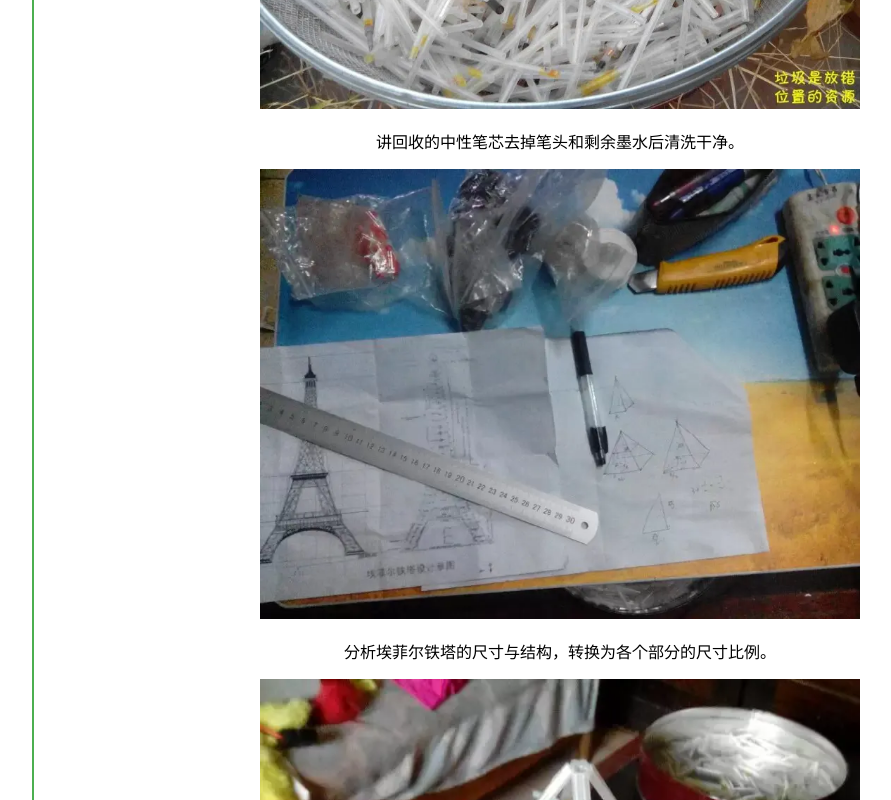
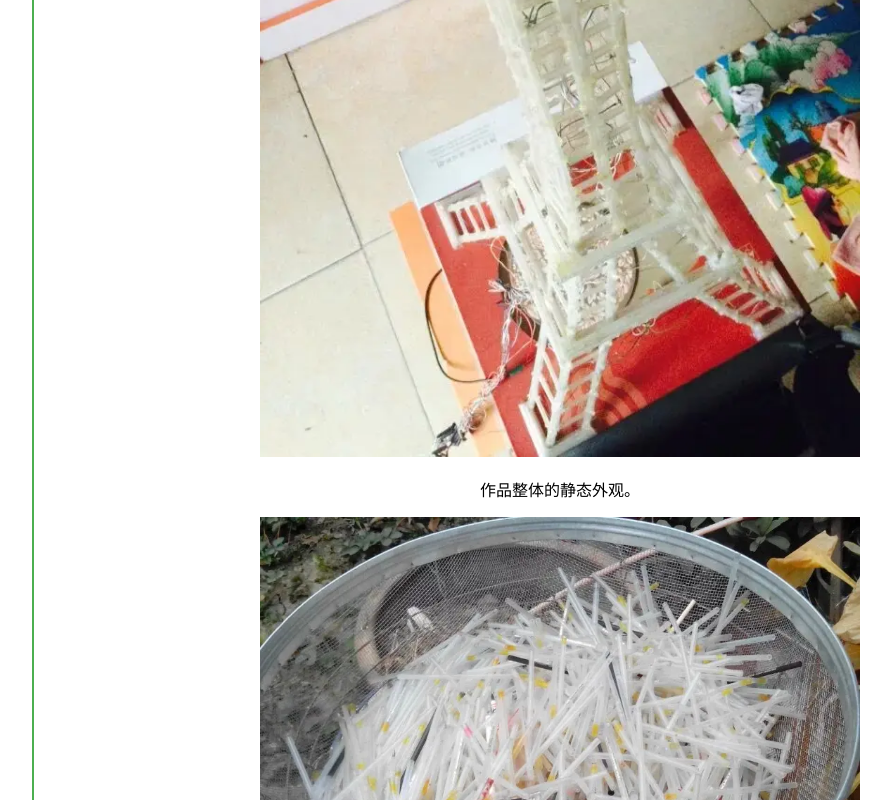
Before and after one commit to ander-ryu/personal-site, a plain HTML site: page previousProject.html in a window 1280 px wide. Shown: the part 1200-2000 px from the top of the page, without its empty margins (91-982 px from the left). Drawn offline with Linux system fonts and the light colour scheme.

Commit message:
Add files via upload

```diff
--- a/previousProject.html
+++ b/previousProject.html
@@ -37,8 +37,10 @@
         <h3 style="text-align: left;">2014.01 - 回收中性笔芯结合单片机</h3>
         <p style="text-align: left;"><b>技术关键词：</b>51单片机 / 回收笔芯手工 / 电子电路</p>
         <p>利用回收的中性笔芯手工复刻埃菲尔铁塔，然后添加LED灯光在作品上并用51单片机控制实现不同的展示效果。</p>
+        <img src="./2015.07.11-1.webp" alt="项目截图" width="600">
+        <p>作品整体的静态外观。</p>
         <img src="./2015.07.10-1.webp" alt="项目截图" width="600">
-        <p>讲回收的中性笔芯去掉笔头和剩余墨水后清洗干净。</p>
+        <p>将回收的中性笔芯去掉笔头和剩余墨水后清洗干净。</p>
         <img src="./2015.02.11-2.webp" alt="项目截图" width="600">
         <p>分析埃菲尔铁塔的尺寸与结构，转换为各个部分的尺寸比例。</p>
         <img src="./2015.01.31-1.webp" alt="项目截图" width="600">
```
